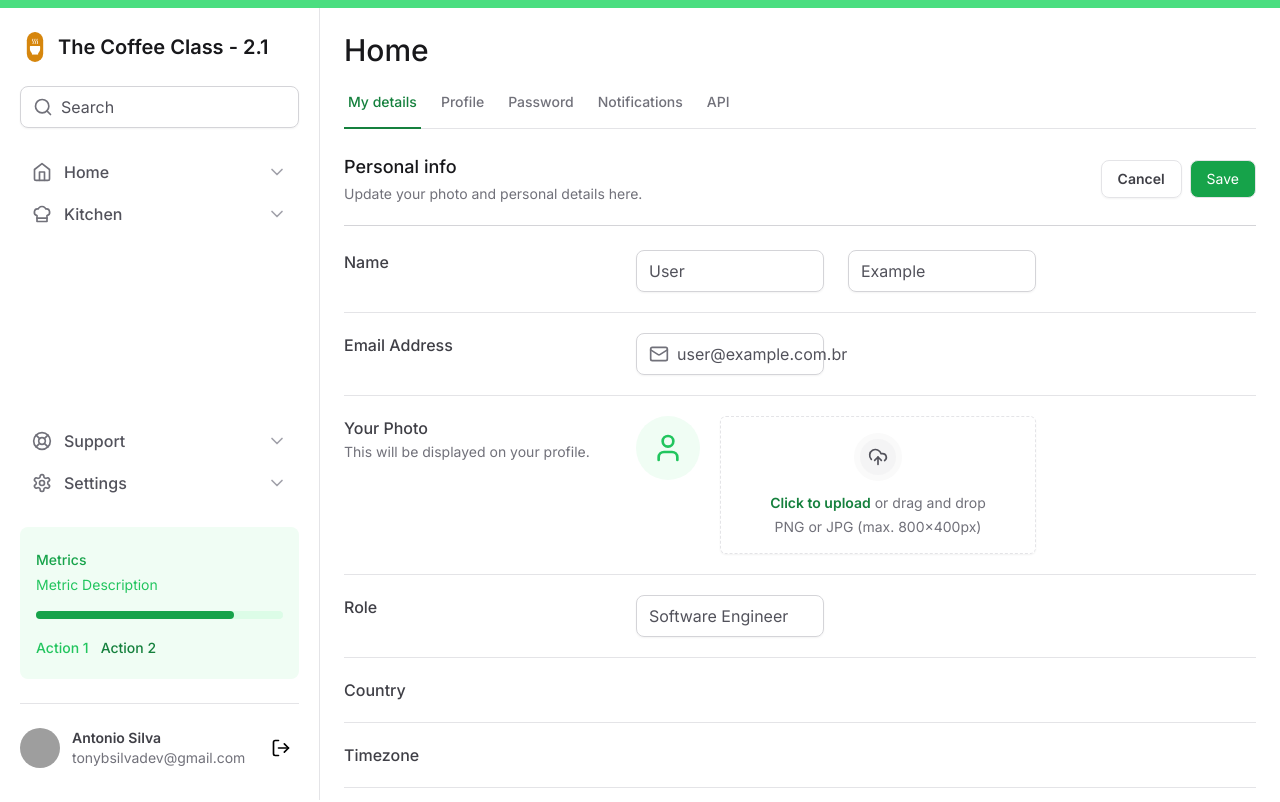
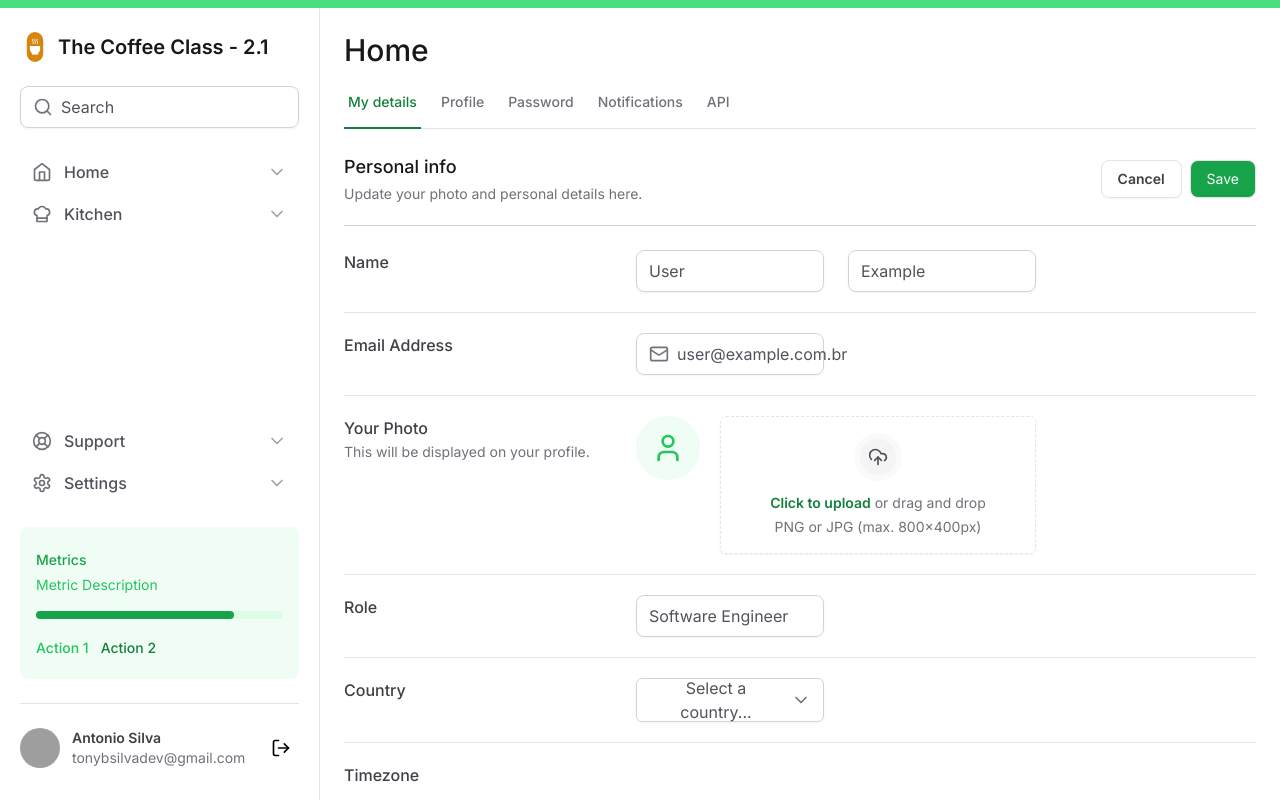
Before and after one commit to Asynnc/design-system-with-tailwind-ui, a Next.js app: page / in a window 1280 px wide. Shown: the top 802 px of the page. Built offline with nearby package versions, Linux system fonts and the light colour scheme; grey boxes are pictures that could not be loaded.

Commit message:
feat: add select

```diff
--- a/package.json
+++ b/package.json
@@ -9,6 +9,7 @@
     "lint": "next lint"
   },
   "dependencies": {
+    "@radix-ui/react-select": "^1.2.2",
     "@radix-ui/react-tabs": "^1.0.4",
     "@types/node": "20.4.9",
     "@types/react": "18.2.19",
--- /dev/null
+++ b/src/app/components/Form/Select/Select.tsx
@@ -0,0 +1,45 @@
+'use client'
+
+import * as SelectPrimitive from '@radix-ui/react-select'
+import { Check, ChevronDown } from 'lucide-react'
+
+export function Select() {
+  return (
+    <div>
+      <SelectPrimitive.Root>
+        <SelectPrimitive.Trigger className="flex h-11 w-full items-center justify-between gap-2 rounded-md border border-zinc-300 px-3 py-2 shadow-sm data-[placeholder]:text-zinc-600">
+          <SelectPrimitive.Value
+            className="text-black"
+            placeholder={'Select a country...'}
+          />
+          <SelectPrimitive.Icon>
+            <ChevronDown className="h-5 w-5 text-zinc-500" />
+          </SelectPrimitive.Icon>
+        </SelectPrimitive.Trigger>
+        <SelectPrimitive.Portal>
+          <SelectPrimitive.Content
+            side="bottom"
+            position="popper"
+            className="z-10 w-[var(--radix-select-trigger-width)] overflow-hidden rounded-md border border-zinc-200 bg-white"
+            sideOffset={4}
+          >
+            <SelectPrimitive.Viewport>
+              <SelectPrimitive.Item
+                value="br"
+                className="flex items-center justify-between gap-2 px-3 py-2.5 outline-none data-[highlighted]:bg-green-50"
+              >
+                <SelectPrimitive.ItemText className="text-black">
+                  {' '}
+                  Brasil{' '}
+                </SelectPrimitive.ItemText>
+                <SelectPrimitive.ItemIndicator>
+                  <Check className="h-4 w-4 text-green-500" />
+                </SelectPrimitive.ItemIndicator>
+              </SelectPrimitive.Item>
+            </SelectPrimitive.Viewport>
+          </SelectPrimitive.Content>
+        </SelectPrimitive.Portal>
+      </SelectPrimitive.Root>
+    </div>
+  )
+}
--- a/src/app/page.tsx
+++ b/src/app/page.tsx
@@ -1,9 +1,11 @@
-import { Mail, UploadCloud, User } from 'lucide-react'
+'use client'
+
+import { Mail } from 'lucide-react'
 import { Input } from './components/Input'
 import { SettingsTabs } from './components/Tabs/SettingsTabs'
 import { Divider } from './components/Sidebar/Divider'
-
 import * as FileInput from './components/Form/FileInput'
+import { Select } from './components/Form/Select/Select'
 
 export default function Home() {
   return (
@@ -129,7 +131,9 @@
             >
               Country
             </label>
-            <div className="grid grid-cols-2 gap-6"></div>
+            <div className="grid grid-cols-2 gap-6">
+              <Select />
+            </div>
           </div>
           <Divider />
           <div className="grid grid-cols-form gap-3">
```
Also changed, not shown: 1 other file (tests, documents, lock files or other folders).
